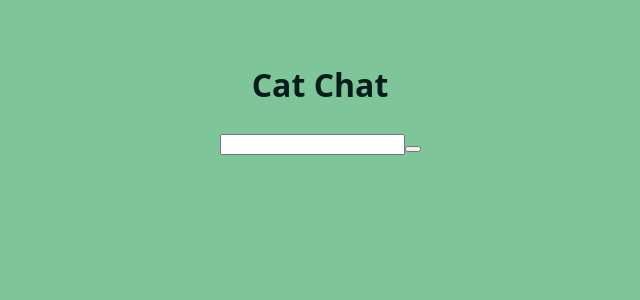
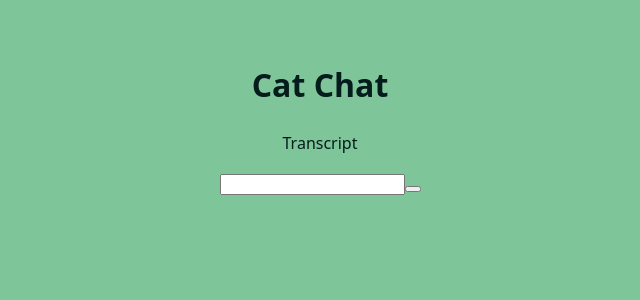
Before and after one commit to bittikatti/CatSounds-Chat, a React (Vite) app: page / in a window 1280 px wide. Shown: the top 300 px of the page, without its empty margins (320-960 px from the left). Built offline with nearby package versions, Linux system fonts and the light colour scheme.

Commit message:
Drafts for assistant and user message elements

```diff
--- a/src/App.tsx
+++ b/src/App.tsx
@@ -1,6 +1,6 @@
 import './App.css'
 
-import { InputBox } from './chat-types.tsx'
+import { InputBox, AssistantMessage } from './chat-types.tsx'
 
 function App() {
 
@@ -8,6 +8,7 @@ function App() {
     <>
       <h1>Cat Chat</h1>
       <div className='chat-container'>
+        <AssistantMessage></AssistantMessage>
         <InputBox></InputBox>
       </div>
     </>
--- a/src/chat-types.tsx
+++ b/src/chat-types.tsx
@@ -9,3 +9,21 @@ export function InputBox() {
     </div>
   )
 }
+
+export function AssistantMessage() {
+    return (
+        <div className='assistant message'>
+            {/* Transcript and the sound */}
+            <p>Transcript</p>
+            <div className='sound'></div>
+        </div>
+    )
+}
+
+export function UserMessage() {
+    return (
+        <div className='user message'>
+            <p>Transcript</p>
+        </div>
+    )
+}
```
